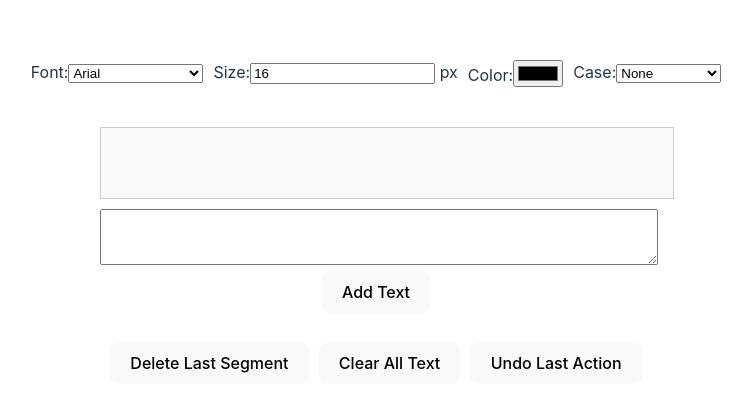
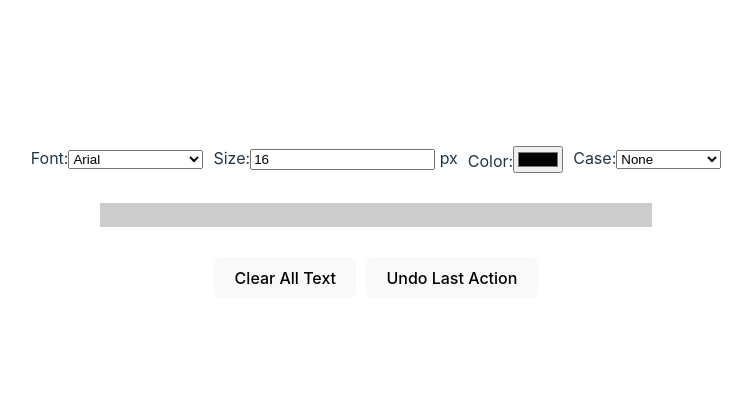
Before and after one commit to YechezkelChen/FSWD-Project4, a React (Vite) app: page / in a window 1280 px wide. Shown: the part 178-590 px from the top of the page, without its empty margins (264-1016 px from the left). Built offline with nearby package versions, Linux system fonts and the light colour scheme.

Commit message:
continue to implement the text editor app

```diff
--- a/src/text_editor/ActionButtons.jsx
+++ b/src/text_editor/ActionButtons.jsx
@@ -1,9 +1,8 @@
 import React from 'react';
 
-function ActionButtons({ onDelete, onClear, onUndo }) {
+function ActionButtons({ onClear, onUndo }) {
     return (
         <div className="action-buttons">
-      <button onClick={onDelete}>Delete Last Segment</button>
             <button onClick={onClear}>Clear All Text</button>
             <button onClick={onUndo}>Undo Last Action</button>
         </div>
--- a/src/text_editor/TextEditor.jsx
+++ b/src/text_editor/TextEditor.jsx
@@ -1,50 +1,24 @@
 import React, { useState } from 'react';
 
-function TextEditor({ textSegments, addTextSegment, updateCurrentText }) {
-  const [inputText, setInputText] = useState('');
+function TextEditor({ currentText, currentStyle, onTextChange }) {
+    const handleInputChange = ({ target }) => {
+        onTextChange(target.innerText);
+    };
 
-  const handleInputChange = ({ target }) => {
-    const newText = target.value;
-    setInputText(newText);
-    updateCurrentText(newText);
-  };
-
-  const handleAddTextSegment = () => {
-    if (inputText.trim()) {
-      addTextSegment({ text: inputText });
-      setInputText('');
-    }
-  };
-
-  return (
-    <div className="text-editor">
-      <div className="display-text">
-        {textSegments.map((segment, index) => (
-          <span
-            key={index}
+    return (
+        <div
+            className="text-editor"
+            contentEditable="true"
+            suppressContentEditableWarning={true}
             style={{
-              fontFamily: segment.style.font,
-              fontSize: `${segment.style.size}px`,
-              color: segment.style.color,
-              textTransform: segment.style.case === 'uppercase' ? 'uppercase' : 'lowercase',
+                fontFamily: currentStyle.font,
+                fontSize: `${currentStyle.size}px`,
+                color: currentStyle.color,
+                textTransform: currentStyle.case === 'uppercase' ? 'uppercase' : 'lowercase',
             }}
-          >
-            {segment.text}
-          </span>
-        ))}
-      </div>
-      <textarea
-        value={inputText}
-        onChange={handleInputChange}
-        style={{
-          fontFamily: 'inherit',
-          fontSize: 'inherit',
-          color: 'inherit',
-        }}
-      />
-      <button onClick={handleAddTextSegment}>Add Text</button>
-    </div>
-  );
+            onInput={handleInputChange}
+        />
+    );
 }
 
 export default TextEditor;
--- a/src/text_editor/TextEditorApp.css
+++ b/src/text_editor/TextEditorApp.css
@@ -6,6 +6,7 @@
 }
 
 .text-editor {
+    background-color: #ccc;
     margin: 20px;
     width: 80%;
 }
--- a/src/text_editor/TextEditorApp.jsx
+++ b/src/text_editor/TextEditorApp.jsx
@@ -5,47 +5,37 @@ import ActionButtons from './ActionButtons';
 import './TextEditorApp.css';
 
 function TextEditorApp() {
-  const [textSegments, setTextSegments] = useState([]);
+  const [currentText, setCurrentText] = useState('');
   const [history, setHistory] = useState([]);
   const [currentStyle, setCurrentStyle] = useState({ font: 'Arial', size: '16px', color: '#000000', case: 'none' });
 
-  const addTextSegment = (segment) => {
-    setHistory([...history, textSegments]);
-    setTextSegments([...textSegments, { ...segment, style: currentStyle }]);
-  };
-
-  const updateCurrentText = (text) => {
-    const newSegment = { text, style: currentStyle };
-    setTextSegments([...textSegments.slice(0, -1), newSegment]);
+  const handleTextChange = (newText) => {
+    setHistory([...history, currentText]);
+    setCurrentText(newText);
   };
 
   const handleStyleChange = (newStyle) => {
     setCurrentStyle(newStyle);
   };
 
-  const handleDeleteLastSegment = () => {
-    setHistory([...history, textSegments]);
-    setTextSegments(textSegments.slice(0, -1));
-  };
-
   const handleClearAllText = () => {
-    setHistory([...history, textSegments]);
-    setTextSegments([]);
+    setHistory([...history, currentText]);
+    setTextSegments('');
   };
 
   const undoLastAction = () => {
     if (history.length > 0) {
       const previousState = history[history.length - 1];
       setHistory(history.slice(0, -1));
-      setTextSegments(previousState);
+      setCurrentText(previousState);
     }
   };
 
   return (
     <div className="text-editor-app">
       <Toolbar currentStyle={currentStyle} onStyleChange={handleStyleChange} />
-      <TextEditor textSegments={textSegments} addTextSegment={addTextSegment} updateCurrentText={updateCurrentText} />
-      <ActionButtons onDelete={handleDeleteLastSegment} onClear={handleClearAllText} onUndo={undoLastAction} />
+      <TextEditor currentText={currentText} currentStyle={currentStyle} onTextChange={handleTextChange} />
+      <ActionButtons onClear={handleClearAllText} onUndo={undoLastAction} />
     </div>
   );
 }
```
Lines whose indentation alone changed are shown as unchanged.
